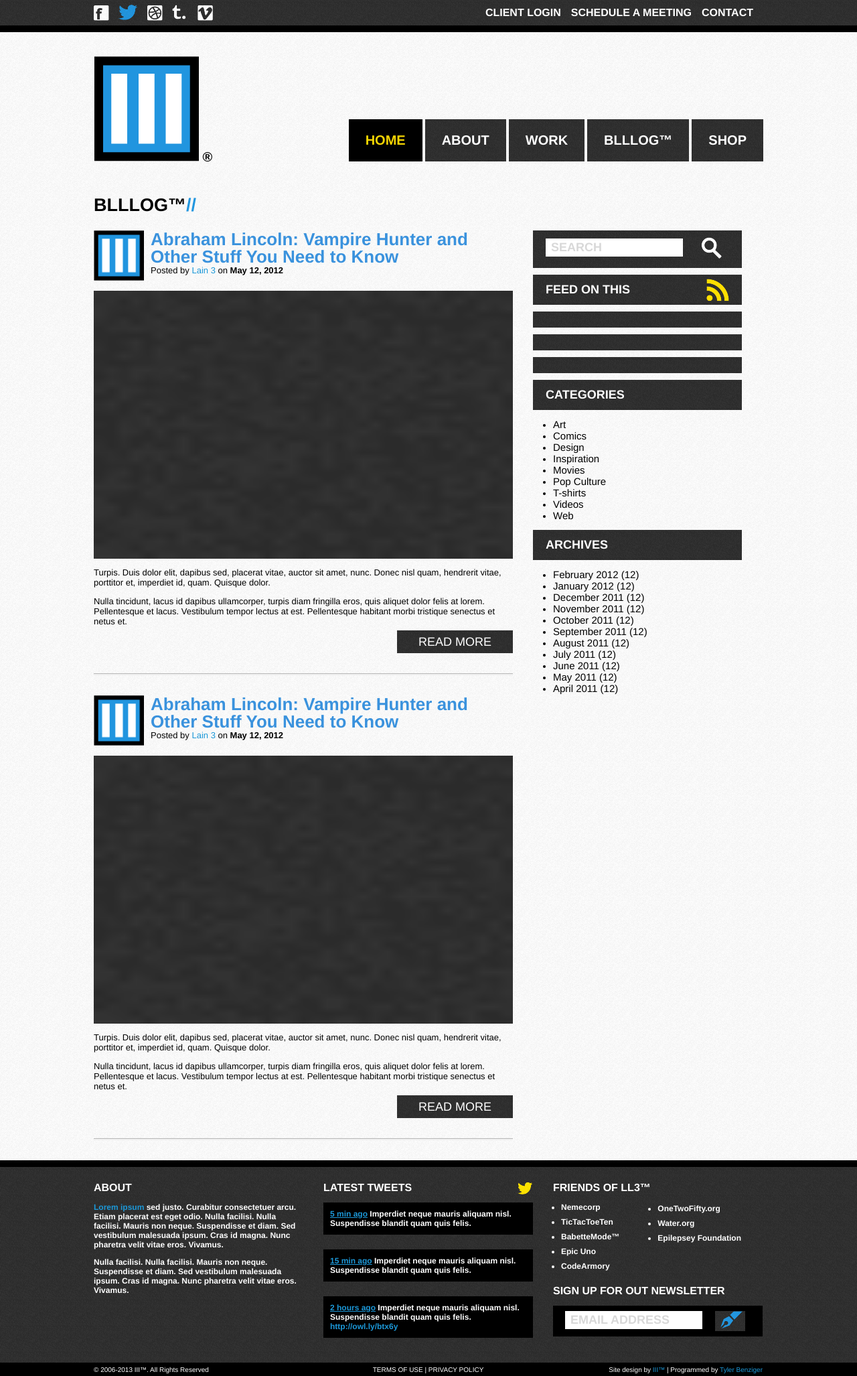
After one commit to lainlee3design/new-site, a PHP site: page /blog.html in a window 1280 px wide. The commit adds this page. Shown: the whole page at 67% size. Run offline with PHP 8.4, Linux system fonts and the light colour scheme.

Commit message:
Blog pages in progress

```diff
--- a/about.html
+++ b/about.html
@@ -182,7 +182,7 @@
       <div class="rights container clearfix">
         <div class="copyright">&copy; 2006-2013 III&#0153;. All Rights Reserved</div>
         <div class="terms-privacy"><a href="#">Terms of Use</a> | <a href="#">Privacy Policy</a></div>
-        <div class="attributes">Site design by <a href="#">III&#0153;</a> | Programmed by <a href="tybenz.com">Tyler Benziger</a></div>
+        <div class="attributes">Site design by <a href="#">III&#0153;</a> | Programmed by <a href="http://tybenz.com">Tyler Benziger</a></div>
       </div>
     </div>
   </div>
--- /dev/null
+++ b/blog.html
@@ -0,0 +1,229 @@
+<!DOCTYPE HTML>
+<html lang="en">
+<head>
+  <meta charset="UTF-8">
+  <title>Lain Lee 3 Design</title>
+  <link rel="stylesheet" type="text/css" href="css/styles.css">
+</head>
+<body id="about">
+  <div class="header">
+    <div class="container">
+      <div class="social">
+        <a class="facebook" href="#"></a>
+        <a class="twitter" href="#"></a>
+        <a class="dribbble" href="#"></a>
+        <a class="tumblr" href="#"></a>
+        <a class="vimeo" href="#"></a>
+      </div>
+      <ul class="contact-nav">
+        <li><a href="#">Client Login</a></li>
+        <li><a href="#">Schedule a Meeting</a></li>
+        <li><a href="#">Contact</a></li>
+      </ul>
+    </div>
+  </div>
+  <div class="main container">
+    <div class="top">
+      <div class="logo"><img src="img/logo-large.png" alt="III"> &#0174;</div>
+      <ul class="nav">
+        <li class="active"><a href="">Home</a></li>
+        <li><a href="">About</a></li>
+        <li><a href="">Work</a></li>
+        <li><a href="">Blllog&trade;</a></li>
+        <li class="last"><a href="">Shop</a></li>
+      </ul>
+    </div>
+    <h2>Blllog&trade;</h2>
+    <div id="blog-container" class="clearfix">
+      <div id="blog" class="left">
+        <div class="post">
+          <div class="post-header clearfix">
+            <div class="img"></div>
+            <h3>Abraham Lincoln: Vampire Hunter and Other Stuff You Need to Know</h3>
+            <div class="meta">
+              Posted by <a href="#">Lain 3</a> on <strong>May 12, 2012</strong>
+            </div>
+          </div>
+          <div class="post-image">
+            <img src="img/header-bg.png" alt="" />
+          </div>
+          <div class="preview">
+            <p>Turpis. Duis dolor elit, dapibus sed, placerat vitae, auctor sit amet, nunc.
+            Donec nisl quam, hendrerit vitae, porttitor et, imperdiet id, quam. Quisque dolor.
+            </p>
+            <p>
+            Nulla tincidunt, lacus id dapibus ullamcorper, turpis diam fringilla
+            eros, quis aliquet dolor felis at lorem. Pellentesque et lacus. Vestibulum
+            tempor lectus at est. Pellentesque habitant morbi tristique senectus et netus
+            et.</p>
+          </div>
+          <div class="read-more right"><a href="#">Read more</a></div>
+          <div class="social">
+            <!-- AddThis Button BEGIN -->
+            <div class="addthis_toolbox addthis_default_style ">
+            <a class="addthis_button_facebook_like" fb:like:layout="button_count"></a>
+            <a class="addthis_button_tweet"></a>
+            <a class="addthis_button_google_plusone" g:plusone:size="medium"></a>
+            <a class="addthis_counter addthis_pill_style"></a>
+            </div>
+            <!-- AddThis Button END -->
+          </div>
+        </div>
+        <div class="post">
+          <div class="post-header clearfix">
+            <div class="img"></div>
+            <h3>Abraham Lincoln: Vampire Hunter and Other Stuff You Need to Know</h3>
+            <div class="meta">
+              Posted by <a href="#">Lain 3</a> on <strong>May 12, 2012</strong>
+            </div>
+          </div>
+          <div class="post-image">
+            <img src="img/header-bg.png" alt="" />
+          </div>
+          <div class="preview">
+            <p>Turpis. Duis dolor elit, dapibus sed, placerat vitae, auctor sit amet, nunc.
+            Donec nisl quam, hendrerit vitae, porttitor et, imperdiet id, quam. Quisque dolor.
+            </p>
+            <p>
+            Nulla tincidunt, lacus id dapibus ullamcorper, turpis diam fringilla
+            eros, quis aliquet dolor felis at lorem. Pellentesque et lacus. Vestibulum
+            tempor lectus at est. Pellentesque habitant morbi tristique senectus et netus
+            et.</p>
+          </div>
+          <div class="read-more right"><a href="#">Read more</a></div>
+          <div class="social">
+            <!-- AddThis Button BEGIN -->
+            <div class="addthis_toolbox addthis_default_style ">
+            <a class="addthis_button_facebook_like" fb:like:layout="button_count"></a>
+            <a class="addthis_button_tweet"></a>
+            <a class="addthis_button_google_plusone" g:plusone:size="medium"></a>
+            <a class="addthis_counter addthis_pill_style"></a>
+            </div>
+            <!-- AddThis Button END -->
+          </div>
+        </div>
+      </div>
+      <div id="sidebar" class="left">
+        <div class="search-bar clearfix title">
+          <form>
+            <div class="field">
+              <label for="search-field">Search</label>
+              <input id="search-field" name="search" value="" />
+            </div>
+            <input type="submit" name="" value="" />
+          </form>
+        </div>
+        <div class="rss-subscribe title">
+          <img src="img/rss.png" alt="" class="right" />
+          Feed on this
+        </div>
+        <div class="like-button title"></div>
+        <div class="xbox-widget title"></div>
+        <div class="amped-for title"></div>
+        <div class="categories">
+          <div class="title">Categories</div>
+          <ul>
+            <li><a href="#">Art</a></li>
+            <li><a href="#">Comics</a></li>
+            <li><a href="#">Design</a></li>
+            <li><a href="#">Inspiration</a></li>
+            <li><a href="#">Movies</a></li>
+            <li><a href="#">Pop Culture</a></li>
+            <li><a href="#">T-shirts</a></li>
+            <li><a href="#">Videos</a></li>
+            <li><a href="#">Web</a></li>
+          </ul>
+        </div>
+        <div class="archives">
+          <div class="title">Archives</div>
+          <ul>
+            <li><a href="#">February 2012 (12)</a></li>
+            <li><a href="#">January 2012 (12)</a></li>
+            <li><a href="#">December 2011 (12)</a></li>
+            <li><a href="#">November 2011 (12)</a></li>
+            <li><a href="#">October 2011 (12)</a></li>
+            <li><a href="#">September 2011 (12)</a></li>
+            <li><a href="#">August 2011 (12)</a></li>
+            <li><a href="#">July 2011 (12)</a></li>
+            <li><a href="#">June 2011 (12)</a></li>
+            <li><a href="#">May 2011 (12)</a></li>
+            <li><a href="#">April 2011 (12)</a></li>
+          </ul>
+        </div>
+      </div>
+    </div>
+  </div>
+  <div class="footer">
+    <div class="links container clearfix">
+      <div class="about">
+        <h4>About</h4>
+
+        <p><a href="#">Lorem ipsum</a> sed justo. Curabitur consectetuer arcu. Etiam placerat est eget odio.
+        Nulla facilisi. Nulla facilisi. Mauris non neque. Suspendisse et diam. Sed
+        vestibulum malesuada ipsum. Cras id magna. Nunc pharetra velit vitae eros.
+        Vivamus.</p>
+
+        <p>Nulla facilisi. Nulla facilisi. Mauris non neque. Suspendisse et diam. Sed
+        vestibulum malesuada ipsum. Cras id magna. Nunc pharetra velit vitae eros.
+        Vivamus.</p>
+      </div>
+      <div class="tweets">
+        <h4>Latest Tweets <img class="right" src="img/twitter-yellow.png"></h4>
+        <div class="tweetbox">
+          <span class="time">5 min ago</span>
+          Imperdiet neque mauris aliquam nisl. Suspendisse blandit quam quis felis.
+        </div>
+        <div class="tweetbox">
+          <span class="time">15 min ago</span>
+          Imperdiet neque mauris aliquam nisl. Suspendisse blandit quam quis felis.
+        </div>
+        <div class="tweetbox">
+          <span class="time">2 hours ago</span>
+          Imperdiet neque mauris aliquam nisl. Suspendisse blandit quam quis felis.
+          <a href="#">http://owl.ly/btx6y</a>
+        </div>
+      </div>
+      <div class="friends">
+        <h4>Friends of LL3&#0153;</h4>
+        <ul class="second">
+          <li><a href="#">OneTwoFifty.org</a></li>
+          <li><a href="#">Water.org</a></li>
+          <li><a href="#">Epilepsey Foundation</a></li>
+        </ul>
+        <ul>
+          <li><a href="#">Nemecorp</a></li>
+          <li><a href="#">TicTacToeTen</a></li>
+          <li><a href="#">BabetteMode&#0153;</a></li>
+          <li><a href="#">Epic Uno</a></li>
+          <li><a href="#">CodeArmory</a></li>
+        </ul>
+        <h4>Sign up for out newsletter</h4>
+        <form class="clearfix" id="newsletter-signup">
+          <div class="field">
+            <label for="newsletter-email">Email Address</label>
+            <input id="newsletter-email" type="email" name="email" value="" />
+          </div>
+          <input type="submit" name="" value="" />
+        </form>
+      </div>
+      <div class="rights container clearfix">
+        <div class="copyright">&copy; 2006-2013 III&#0153;. All Rights Reserved</div>
+        <div class="terms-privacy"><a href="#">Terms of Use</a> | <a href="#">Privacy Policy</a></div>
+        <div class="attributes">Site design by <a href="#">III&#0153;</a> | Programmed by <a href="http://tybenz.com">Tyler Benziger</a></div>
+      </div>
+    </div>
+  </div>
+</body>
+<script type="text/javascript" src="js/jquery.min.js"></script>
+<script type="text/javascript" src="js/webpro.js"></script>
+<script type="text/javascript">
+  $(function() {
+    $( '#newsletter-signup' ).wpForm({
+      ajaxSubmit: false
+    });
+    $( '.search-bar form' ).wpForm({ ajaxSubmit: false });
+  });
+</script>
+<script type="text/javascript">var addthis_config = {"data_track_addressbar":true};</script>
+<script type="text/javascript" src="http://s7.addthis.com/js/300/addthis_widget.js#pubid=ra-508a2aa958ebbcfd"></script>
+</html>
--- a/css/styles.css
+++ b/css/styles.css
@@ -582,7 +582,7 @@ a:hover {
   margin-right: 30px;
 }
 
-.preview {
+#project-view .preview {
   width: 626px;
   height: 448px;
   padding: 16px;
@@ -660,6 +660,137 @@ a:hover {
 
 .meta .data p {
   margin: 0;
+}
+
+#blog {
+  width: 626px;
+  margin-right: 30px;
+}
+
+.post {
+  margin-bottom: 30px;
+  background: url(../img/separator.png) repeat-x bottom left;
+  padding-bottom: 20px;
+}
+
+.post-header .img {
+  width: 75px;
+  height: 75px;
+  float: left;
+  margin-right: 10px;
+  background: url(../img/logo-large.png);
+  background-size: 75px 75px;
+}
+
+.post-header h3 {
+  color: #3a92dd;
+  font-size: 26px;
+  text-transform: none;
+  margin: 0;
+  line-height: 26px;
+}
+
+.post-image {
+  margin-top: 15px;
+  width: 626px;
+  height: 400px;
+}
+
+.post-image img {
+  width: 100%;
+  height: 100%;
+}
+
+.post .social {
+  height: 20px;
+  margin-bottom: 20px;
+}
+
+.post .read-more a {
+  background: url(../img/header-bg.png);
+  padding: 7px 32px;
+  font-size: 18px;
+  color: #fff;
+  text-transform: uppercase;
+}
+
+.post .read-more a:hover {
+  text-decoration: none;
+}
+
+#sidebar {
+  width: 312px;
+}
+
+#sidebar .title {
+  padding: 12px 19px;
+  background: url(../img/header-bg.png);
+  font-size: 18px;
+  color: #fff;
+  margin-bottom: 10px;
+  text-transform: uppercase;
+  font-weight: bold;
+}
+
+.search-bar .field {
+  position: relative;
+  float: left;
+  margin-right: 19px;
+}
+
+.search-bar .field label {
+  position: absolute;
+  top: 3px;
+  color: #d8d8d8;
+  text-transform: uppercase;
+  left: 8px;
+  font-size: 18px;
+  cursor: text;
+}
+
+.search-bar .field input:not([type=submit]) {
+  font-size: 18px;
+  font-family: "Helvetica Neue", Arial, sans-serif;
+  padding: 3px 7px;
+  width: 191px;
+  border: none;
+}
+
+.search-bar .field.focus label {
+  color: #555;
+}
+
+.search-bar .field.not-empty label {
+  display: none;
+}
+
+.search-bar form input[type=submit] {
+  float: left;
+  background: url(../img/search.png) no-repeat 8px 0, url(../img/header-bg.png);
+  border: none;
+  width: 45px;
+  height: 32px;
+  position: relative;
+  top: -2px;
+  cursor: pointer;
+}
+
+.rss-subscribe img {
+  margin-top: -6px;
+}
+
+.categories ul, .archives ul {
+  padding-left: 30px;
+}
+
+.categories ul a, .archives ul a {
+  color: inherit;
+  text-decoration: none;
+  font-size: 15px;
+}
+
+.categories ul a:hover, .archives ul a:hover {
+  text-decoration: underline;
 }
 
 .footer {
--- a/index.html
+++ b/index.html
@@ -200,7 +200,7 @@
       <div class="rights container clearfix">
         <div class="copyright">&copy; 2006-2013 III&#0153;. All Rights Reserved</div>
         <div class="terms-privacy"><a href="#">Terms of Use</a> | <a href="#">Privacy Policy</a></div>
-        <div class="attributes">Site design by <a href="#">III&#0153;</a> | Programmed by <a href="tybenz.com">Tyler Benziger</a></div>
+        <div class="attributes">Site design by <a href="#">III&#0153;</a> | Programmed by <a href="http://tybenz.com">Tyler Benziger</a></div>
       </div>
     </div>
   </div>
--- a/portfolio.html
+++ b/portfolio.html
@@ -158,7 +158,7 @@
       <div class="rights container clearfix">
         <div class="copyright">&copy; 2006-2013 III&#0153;. All Rights Reserved</div>
         <div class="terms-privacy"><a href="#">Terms of Use</a> | <a href="#">Privacy Policy</a></div>
-        <div class="attributes">Site design by <a href="#">III&#0153;</a> | Programmed by <a href="tybenz.com">Tyler Benziger</a></div>
+        <div class="attributes">Site design by <a href="#">III&#0153;</a> | Programmed by <a href="http://tybenz.com">Tyler Benziger</a></div>
       </div>
     </div>
   </div>
--- a/project.html
+++ b/project.html
@@ -146,7 +146,7 @@
       <div class="rights container clearfix">
         <div class="copyright">&copy; 2006-2013 III&#0153;. All Rights Reserved</div>
         <div class="terms-privacy"><a href="#">Terms of Use</a> | <a href="#">Privacy Policy</a></div>
-        <div class="attributes">Site design by <a href="#">III&#0153;</a> | Programmed by <a href="tybenz.com">Tyler Benziger</a></div>
+        <div class="attributes">Site design by <a href="#">III&#0153;</a> | Programmed by <a href="http://tybenz.com">Tyler Benziger</a></div>
       </div>
     </div>
   </div>
```
Also changed, not shown: post.html (added, +269 -0 lines), img/like.png (added), img/rss.png (added), img/search.png (added).
